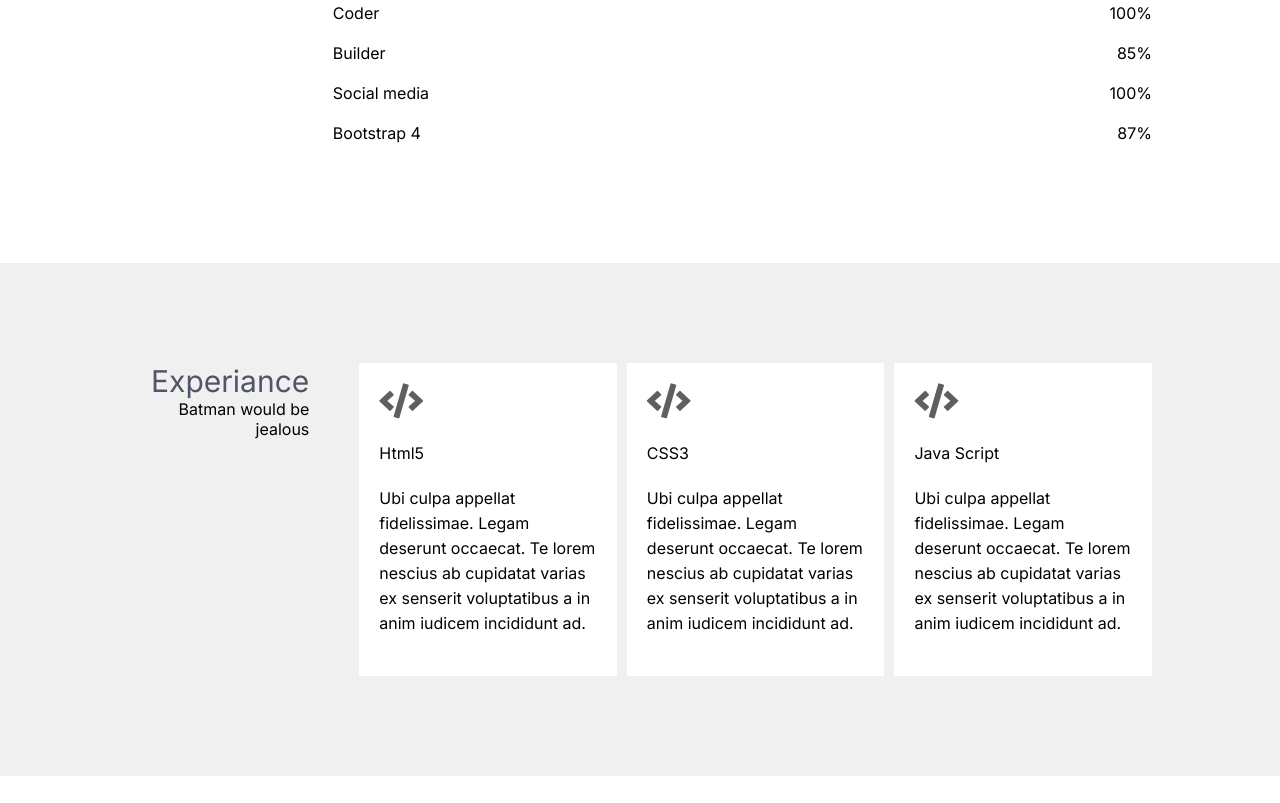
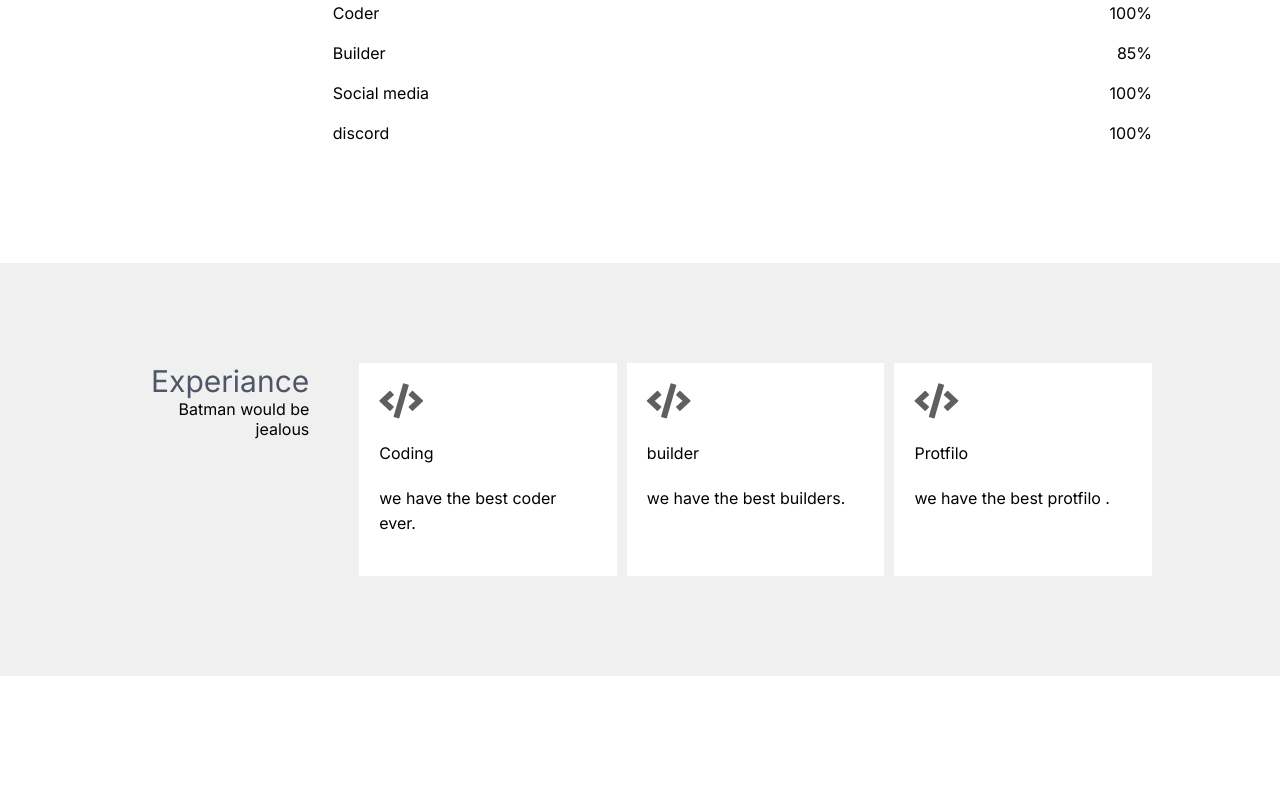
Before and after one commit to sirjo41/Protfilo, a plain HTML site: page index.html in a window 1280 px wide. Shown: the part 1497-2300 px from the top of the page. Drawn offline with Linux system fonts and the light colour scheme.

Commit message:
Update index.html

```diff
--- a/index.html
+++ b/index.html
@@ -117,8 +117,8 @@ Just like scorpions, we shine our brightest when it matters most.,</p>
                     </div>
                     <div class="skill">
                         <div class="displayFlex skill-title">
-                            <p> Bootstrap 4 </p>
-                            <p> 87% </p>
+                            <p>  discord </p>
+                            <p> 100% </p>
                         </div>
                         <div class="color bootstrap">
                             <div></div>
@@ -138,24 +138,21 @@ Just like scorpions, we shine our brightest when it matters most.,</p>
             <div class="details">
                 <div>
                     <p><i class="fas fa-code"></i></p>
-                    <p class="title">Html5</p>
+                    <p class="title">Coding</p>
                     <p class="description">
-                        Ubi culpa appellat fidelissimae. Legam deserunt occaecat. Te lorem nescius ab
-                        cupidatat varias ex senserit voluptatibus a in anim iudicem incididunt ad.</p>
+                        we have the best coder ever.</p>
                 </div>
                 <div>
                     <p><i class="fas fa-code"></i></p>
-                    <p class="title">CSS3</p>
+                    <p class="title">builder</p>
                     <p class="description">
-                        Ubi culpa appellat fidelissimae. Legam deserunt occaecat. Te lorem nescius ab
-                        cupidatat varias ex senserit voluptatibus a in anim iudicem incididunt ad.</p>
+                       we have the best builders.</p>
                 </div>
                 <div>
                     <p><i class="fas fa-code"></i></p>
-                    <p class="title">Java Script</p>
+                    <p class="title">Protfilo</p>
                     <p class="description">
-                        Ubi culpa appellat fidelissimae. Legam deserunt occaecat. Te lorem nescius ab
-                        cupidatat varias ex senserit voluptatibus a in anim iudicem incididunt ad.</p>
+                       we have the best protfilo .</p>
                 </div>
             </div>
         </div>
@@ -209,7 +206,7 @@ Just like scorpions, we shine our brightest when it matters most.,</p>
                 </div>
                 <div>
                     <p class="name">Website</p>
-                    <p class="info">www.test.com</p>
+                    <p class="info">https://sirjo41.github.io/Protfilo/</p>
                 </div>
             </div>
         </div>
@@ -218,7 +215,7 @@ Just like scorpions, we shine our brightest when it matters most.,</p>
     <footer>
         <div class="displayFlex container">
             <div class="logo">
-                Mohamed<span>CV</span>
+                Siraj<span>41</span>
             </div>
             <div> Created By:Siraj</div>
         </div>
```
